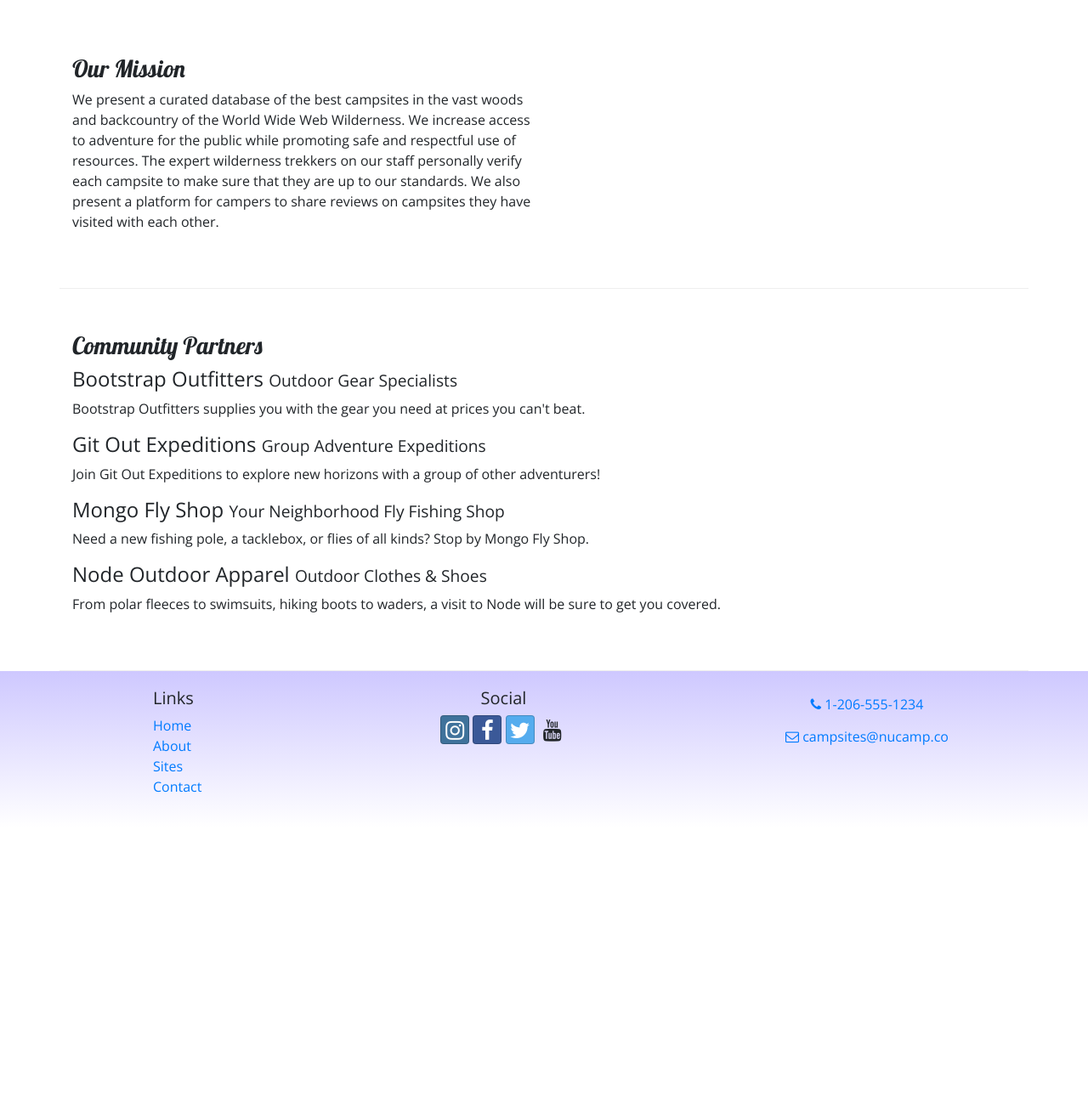
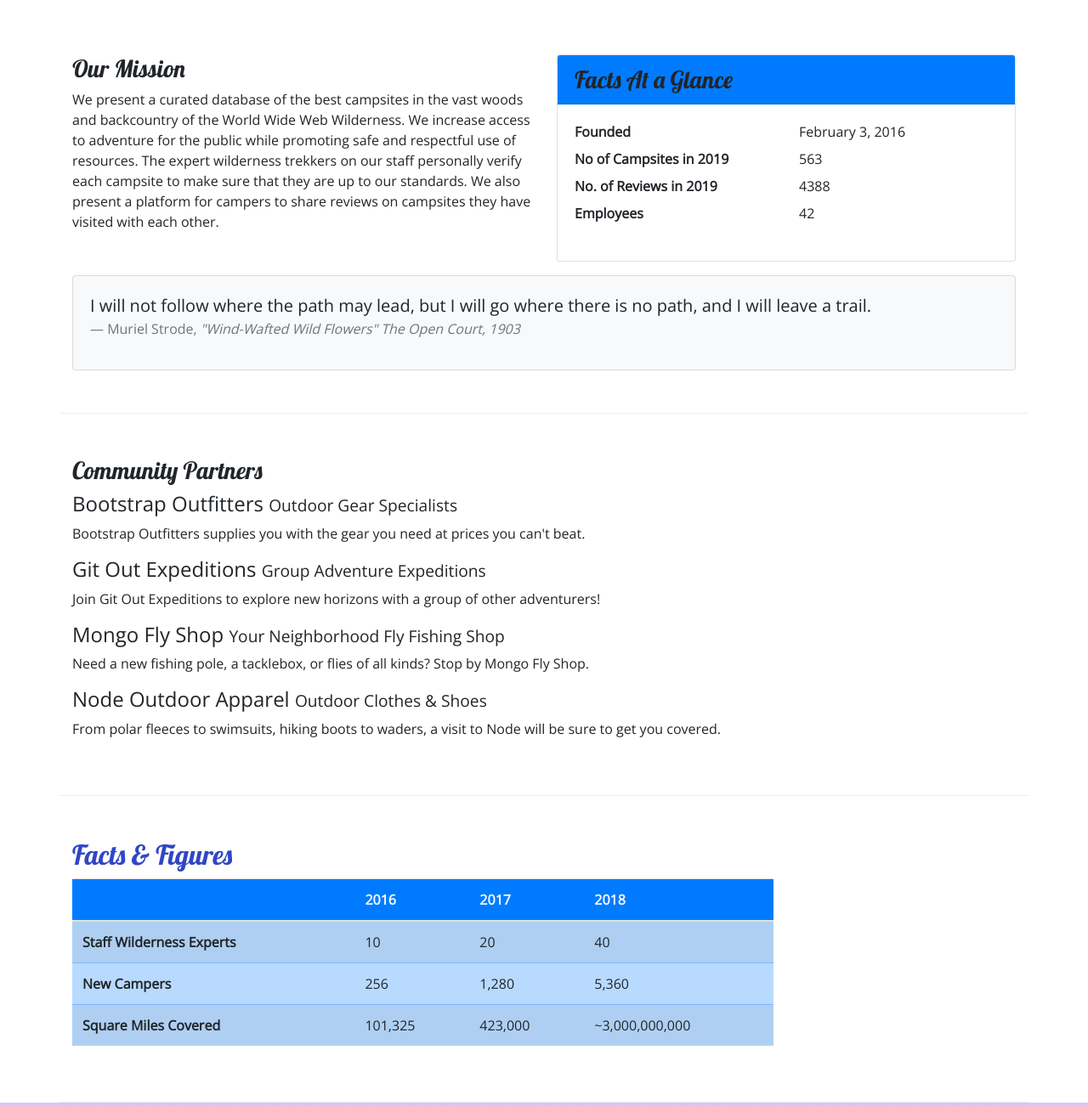
Before and after one commit to rblunt616/nucampsite, a website: page aboutus.html in a window 1280 px wide. Shown: the part 340-1642 px from the top of the page at 85% size. Before the commit the page ends 1314 px from the top, so only its background shows below. Drawn offline with nearby package versions, Linux system fonts and the light colour scheme.

Commit message:
Tables and Cards

```diff
--- a/aboutus.html
+++ b/aboutus.html
@@ -65,7 +65,40 @@
                 <h3>Our Mission</h3>
                 <p>We present a curated database of the best campsites in the vast woods and backcountry of the World Wide Web Wilderness. We increase access to adventure for the public while promoting safe and respectful use of resources. The expert wilderness trekkers on our staff personally verify each campsite to make sure that they are up to our standards. We also present a platform for campers to share reviews on campsites they have visited with each other.</p>
             </div>
+            <div class="col-sm-6">
+                <div class="card">
+                    <h3 class="card-header bg-primary tex-white">Facts At a Glance</h3>
+                    <div class="card-body">
+                        <dl class="row">
+                            <dt class="col-6">Founded</dt>
+                            <dd class="col-6">February 3, 2016</dd>
+                            <dt class="col-6">No of Campsites in 2019</dt>
+                            <dd class="col-6">563</dd>
+                            <dt class="col-6">No. of Reviews in 2019</dt>
+                            <dd class="col-6">4388</dd>
+                            <dt class="col-6">Employees</dt>
+                            <dd class="col-6">42</dd>
+
+
+                        </dl>
+                    </div>
+                </div>
+            </div>
+            <div class="col">
+                <div class="card bg-light mt-3">
+                    <blockquote class="blockquote card-body">
+                        <p class="mb-0">I will not follow where the path may lead, but I will go where there is no path, and I will leave a trail.</p>
+                        <footer class="blockquote-footer">Muriel Strode,
+                            <cite title="Source Title">"Wind-Wafted Wild Flowers"
+                                The Open Court, 1903
+                            </cite>
+                        </footer>
+                    </blockquote>
+                </div>
+            </div>
         </div>
+
+
 
         <div class="row row-content">
             <div class="col">
@@ -80,9 +113,49 @@
                 <p class="d-none d-sm-block">From polar fleeces to swimsuits, hiking boots to waders, a visit to Node will be sure to get you covered.</p>
             </div>
         </div>
+
+        <div class="row row-content">
+            <div class="col-sm-9">
+                <h2>Facts &amp; Figures</h2>
+                <div class="table-responsive">
+                    <table class="table table-striped">
+                        <thead>
+                            <tr class="bg-primary text-light">
+                                <th></th>
+                                <th>2016</th>
+                                <th>2017</th>
+                                <th>2018</th>
+                            </tr>
+                        </thead>
+                        <tbody class="table-primary">
+                            <tr>
+                                <th>Staff Wilderness Experts</th>
+                                <td>10</td>
+                                <td>20</td>
+                                <td>40</td>
+                            </tr>
+                            <tr>
+                                <th>New Campers</th>
+                                <td>256</td>
+                                <td>1,280</td>
+                                <td>5,360</td>
+                            </tr>
+                            <tr>
+                                <th>Square Miles Covered</th>
+                                <td>101,325</td>
+                                <td>423,000</td>
+                                <td>~3,000,000,000</td>
+                            </tr>
+
+                        </tbody>
+                    </table>
+                </div>
+            </div>
+        </div>
+
     </div>
 
-    <footer>
+    <footer class="site-footer">
         <div class="container">
             <div class="row">
                 <div class="col-4 col-sm-2 offset-1">
--- a/css/styles.css
+++ b/css/styles.css
@@ -14,7 +14,7 @@ header h2 {
     color: #CEC8FF;
 }
 
-footer {
+.site-footer {
     background-image: linear-gradient(#CEC8FF, white);
     padding: 20px 0;
 }
```
Also changed, not shown: contactus.html (+1 -1 lines), index.html (+1 -1 lines).
